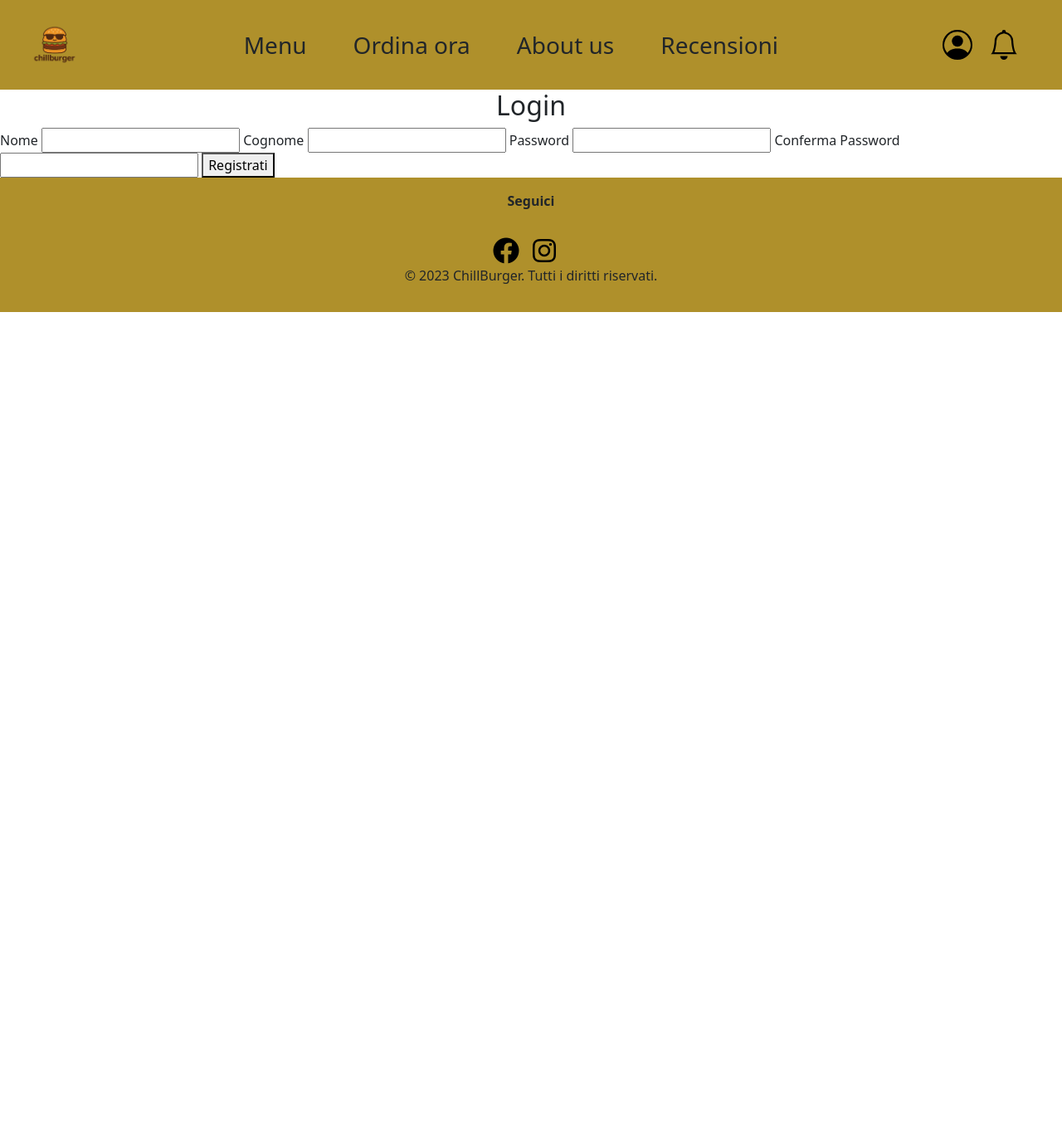
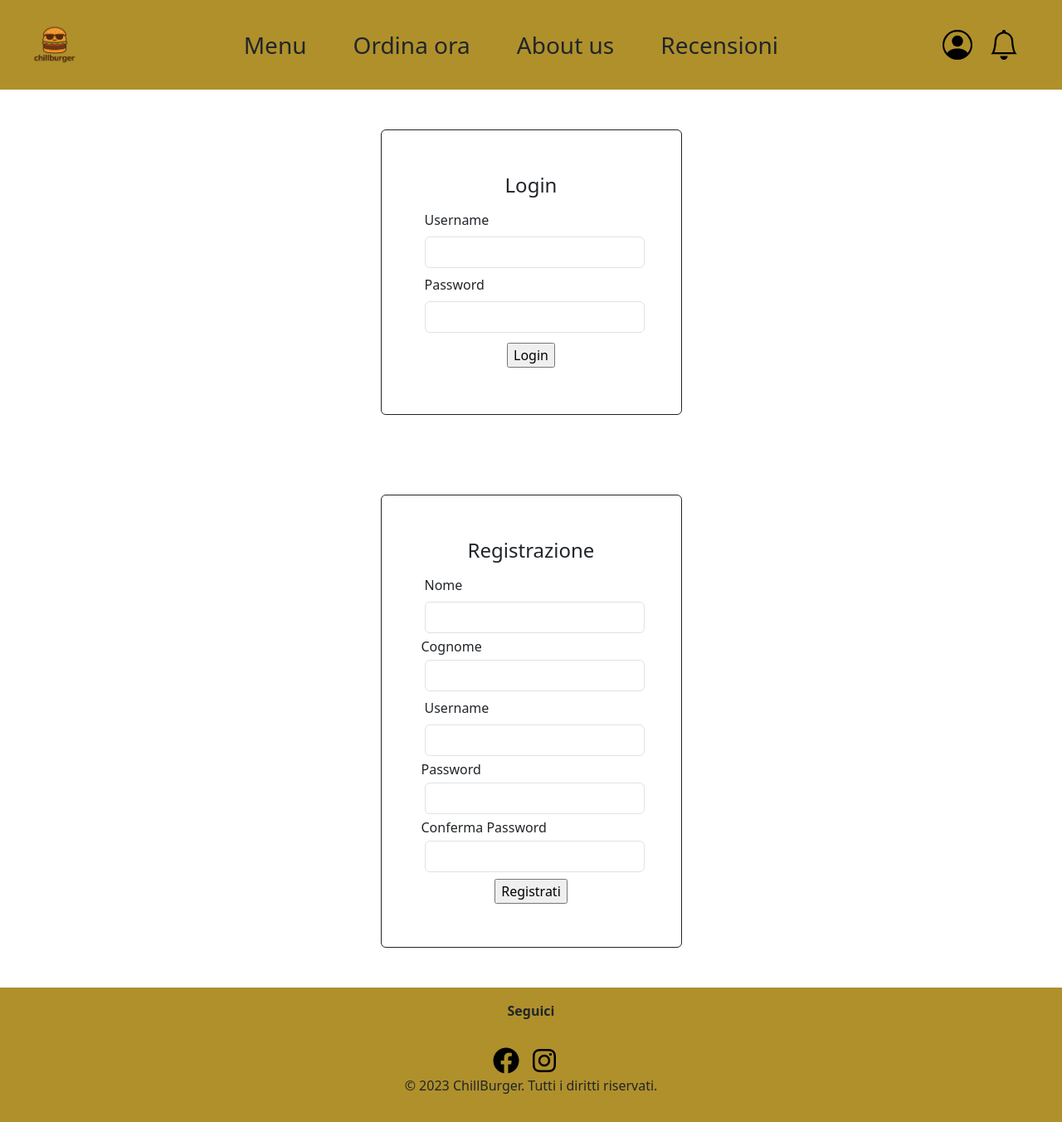
Before and after one commit to Filoferro03/ChillBurgerWebProject, a PHP site: page /login.php in a window 1280 px wide. Shown: the whole page at 83% size. Before the commit the page ends 376 px from the top, so only its background shows below. Run offline with PHP 8.4, Linux system fonts and the light colour scheme.

Commit message:
improving the login-form page

```diff
--- a/chillburger/template/login-form.php
+++ b/chillburger/template/login-form.php
@@ -1,45 +1,46 @@
-
 <section class="">
     <div class="">
         <div class="">
             <div class="d-flex flex-column align-items-center">
-                <h2>Login</h2>
+                <form action="#" method="POST" class="d-flex flex-column">
+                    <fieldset class=" p-5 m-5 border border-dark rounded">
+                        <div class="text-center">
+                            <legend>Login</legend>
+                        </div>
+                        <label for="loginusername" class="form-label m-1">Username</label>
+                        <input type="text" id="loginusername" class="form-control m-1">
+                        <label for="loginpassword" class="m-1">Password</label>
+                        <input type="password" id="loginpassword" class="form-control m-1">
+                        <div class="text-center">
+                            <input type="submit" value="Login" class="m-2">
+                        </div>
+                    </fieldset>
+                </form>
             </div>
         </div>
-        <div>
-            <form action="#" method="POST">
-                <label for="name">Nome</label>
-                <input type="text" name="nome" id="name">
-                <label for="surname">Cognome</label>
-                <input type="text" id="surname">
-                <label for="registerpassword">Password</label>
-                <input type="text" id="registerpassword">
-                <label for="confirmpassword"> Conferma Password</label>
-                <input type="text" id="confirmpassword">
-                <button type="submit">Registrati</button>
+        <div class="d-flex flex-column align-items-center">
+            <form action="#" method="POST" class="d-flex flex-column w-70">
+                <fieldset class="p-5 m-5 border border-dark rounded">
+                    <div class="text-center">
+                        <legend>Registrazione</legend>
+                    </div>
+                    <label for="nome" class="form-label m-1 ">Nome</label>
+                    <input type="text" id="nome" class="form-control m-1">
+                    <label for="cognome">Cognome</label>
+                    <input type="text" id="cognome" class="form-control m-1">
+                    <label for="username" class="form-label m-1">Username</label>
+                    <input type="text" id="username" class="form-control m-1">
+                    <label for="password">Password</label>
+                    <input type="password" id="password" class="form-control m-1">
+                    <label for="confermapassword">Conferma Password</label>
+                    <input type="password" id="confermapassword" class="form-control m-1">
+                    <div class="text-center">
+                        <input type="submit" value="Registrati" class="m-1">
+                    </div>
+
+                </fieldset>
             </form>
 
         </div>
     </div>
 </section>
-
-
-<?php
-/*
-  <form action="#" method="POST">
-                <label for="loginusername">Username</label>
-                <input type="text" id="loginusername">
-                <label for="loginpassword">Password</label>
-                <input type="password" id="loginpassword">
-                <button type="submit">Login</button>
-            </form>
-
-            <form action="#" method="POST">
-                        <label for="loginusername">Username</label>
-                        <input type="text" id="loginusername">
-                        <label for="loginpassword">Password</label>
-                        <input type="password" id="loginpassword">
-                        <button type="submit">Login</button>
-                    </form>
- */
-?>
```
